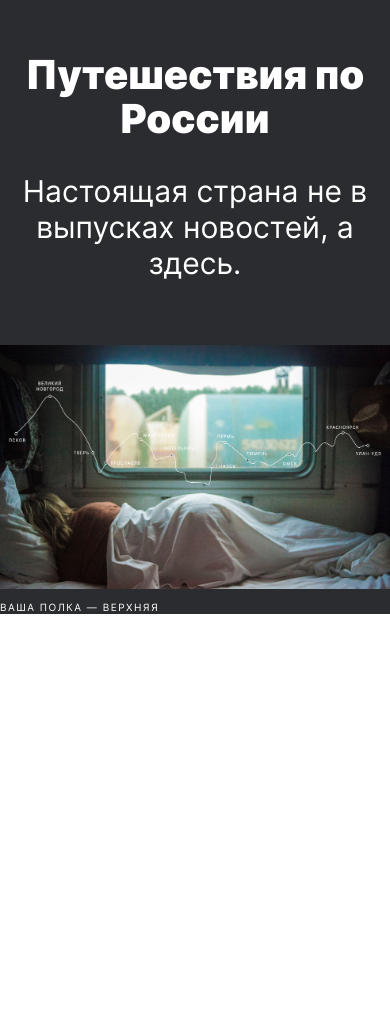
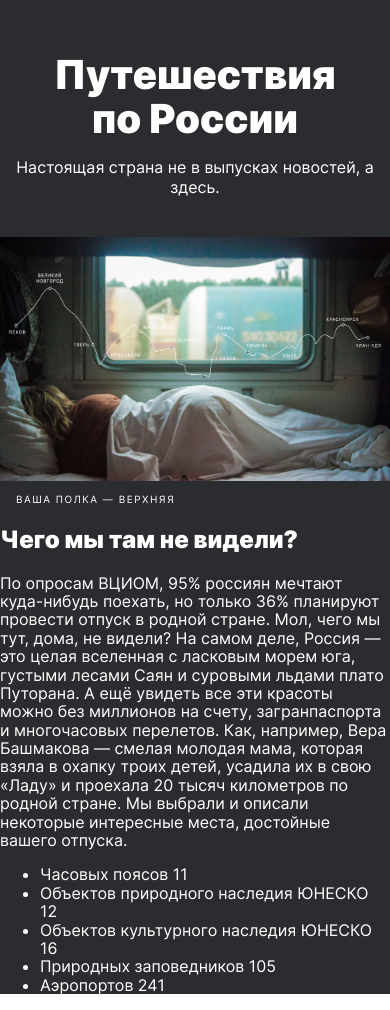
Before and after one commit to ZaxiOo/russian-travel, a plain HTML site: page index.html in a window 390 px wide. Shown: the part 61-1071 px from the top of the page. Before the commit the page ends 844 px from the top, so only its background shows below. Drawn offline with Linux system fonts and the light colour scheme; files whose address does not match are found by name.

Commit message:
full header; lead-brief; start intro

```diff
--- a/blocks/lead-brief/__caption/lead-brief__caption.css
+++ b/blocks/lead-brief/__caption/lead-brief__caption.css
@@ -8,3 +8,15 @@
   text-transform: uppercase;
   letter-spacing: 1.5px;
 }
+
+@media screen and (max-width: 1023px) {
+  .lead-brief__caption {
+    margin-left: 24px;
+  }
+}
+
+@media screen and (max-width: 767px) {
+  .lead-brief__caption {
+    margin-left: 16px;
+  }
+}
--- a/blocks/lead-brief/__image/lead-brief__image.css
+++ b/blocks/lead-brief/__image/lead-brief__image.css
@@ -1,4 +1,17 @@
 .lead-brief__image {
   margin-top: 64px;
   width: 100%;
+  object-fit: cover;
 }
+
+@media screen and (max-width: 1200px) {
+  .lead-brief__image{
+    margin-top: 56px;
+  }
+}
+
+@media screen and (max-width: 767px) {
+  .lead-brief__image{
+    margin-top: 40px;
+  }
+}
--- a/blocks/lead-brief/__subtitle/lead-brief__subtitle.css
+++ b/blocks/lead-brief/__subtitle/lead-brief__subtitle.css
@@ -9,3 +9,11 @@
   font-size: 30px;
   line-height: 36px;
 }
+
+@media screen and (max-width: 600px) {
+  .lead-brief__subtitle {
+    font-size: 16px;
+    line-height: 20px;
+    margin-top: 16px;
+  }
+}
--- a/blocks/lead-brief/__title/lead-brief__title.css
+++ b/blocks/lead-brief/__title/lead-brief__title.css
@@ -20,9 +20,12 @@
 @media screen and (max-width: 767px) {
 
   .lead-brief__title {
-    margin: 0 24px 0;
+    margin: 0 16px 0;
     font-size: 40px;
     line-height: 44px;
+    max-width: 288px;
   }
 
+
+
 }
--- a/index.html
+++ b/index.html
@@ -25,6 +25,17 @@
           <p class="lead-brief__caption">ваша полка — верхняя</p>
         </div>
       </section>
+      <section class="intro">
+        <h2 class="intro__title">Чего мы там не видели?</h2>
+        <p class="intro__text">По опросам ВЦИОМ, 95% россиян мечтают куда-нибудь поехать, но только 36% планируют провести отпуск в родной стране. Мол, чего мы тут, дома, не видели? На самом деле, Россия — это целая вселенная с ласковым морем юга, густыми лесами Саян и суровыми льдами плато Путорана. А ещё увидеть все эти красоты можно без миллионов на счету, загранпаспорта и многочасовых перелетов. Как, например, Вера Башмакова — смелая молодая мама, которая взяла в охапку троих детей, усадила их в свою «Ладу» и проехала 20 тысяч километров по родной стране. Мы выбрали и описали некоторые интересные места, достойные вашего отпуска.</p>
+        <ul class="intro__list">
+          <li class="intro__paragraph">Часовых поясов 11</li>
+          <li class="intro__paragraph">Объектов природного наследия ЮНЕСКО 12</li>
+          <li class="intro__paragraph">Объектов культурного наследия ЮНЕСКО 16</li>
+          <li class="intro__paragraph">Природных заповедников 105</li>
+          <li class="intro__paragraph">Аэропортов 241</li>
+        </ul>
+      </section>
     </main>
   </div>
 </body>
```
